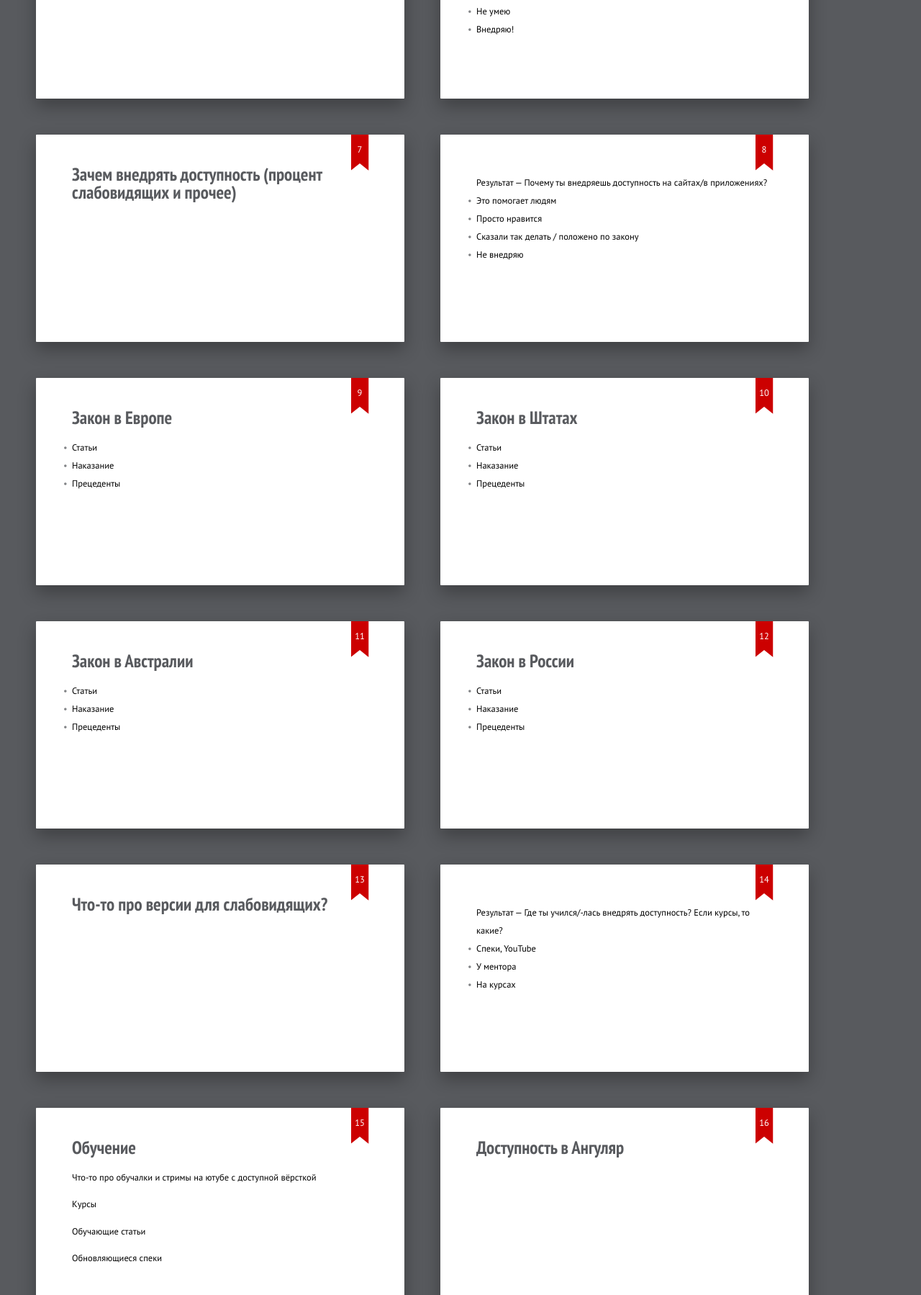
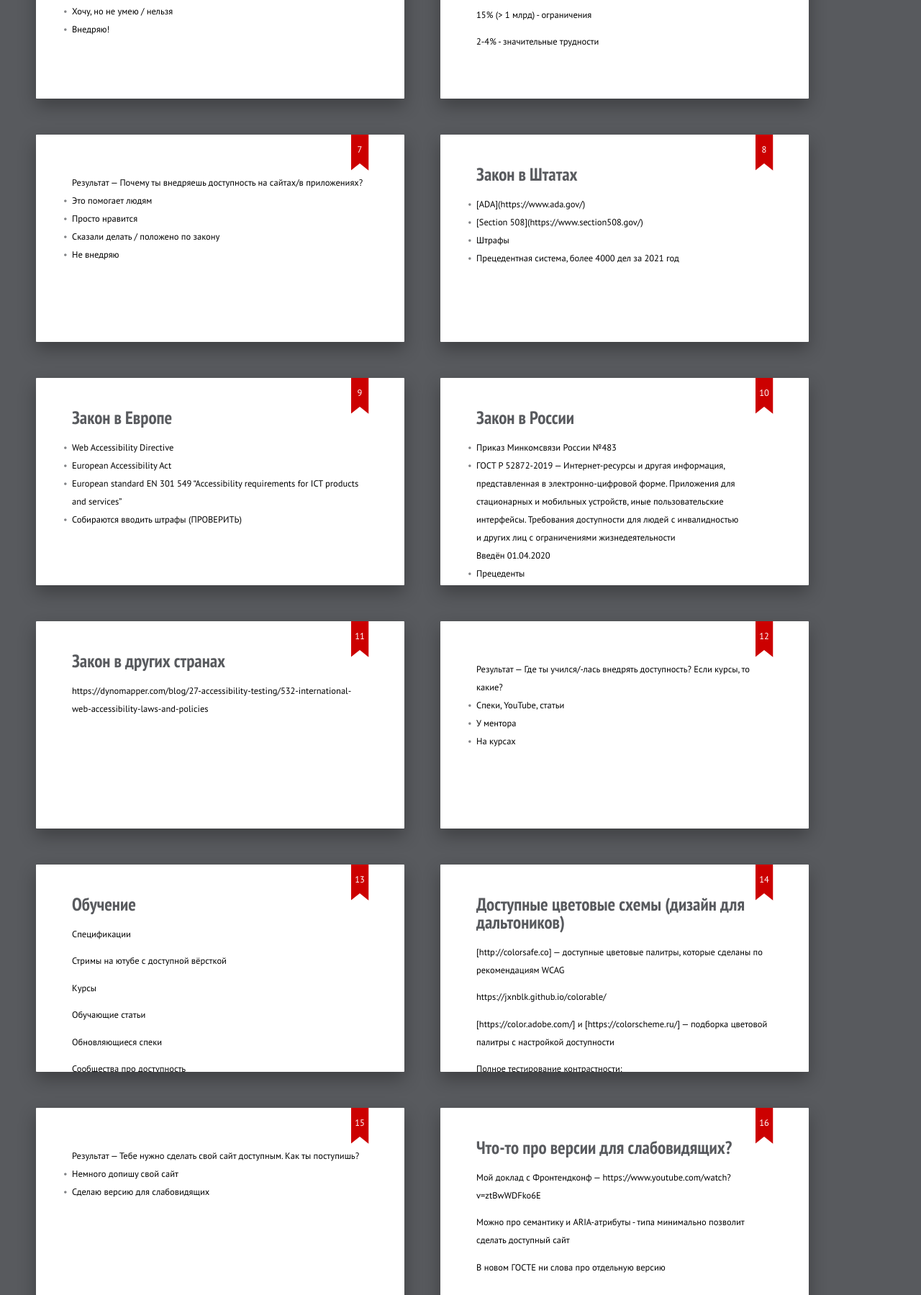
Before and after one commit to lenaryan/state-of-a11y, a plain HTML site: page index.html in a window 1280 px wide. Shown: the part 1001-2800 px from the top of the page at 72% size. Drawn offline with Linux system fonts and the light colour scheme.

Commit message:
new structure

```diff
--- a/index.html
+++ b/index.html
@@ -52,10 +52,6 @@
 		</section>
 
 		<section class="slide">
-			<h2>Число докладов про доступность увеличилось???</h2>
-		</section>
-
-		<section class="slide">
 			<h2>Что такое доступность</h2>
 		</section>
 
@@ -65,13 +61,15 @@
 				Результат — Почему ты НЕ внедряешь доступность на сайтах/в приложениях?
 				<li>Не хочу</li>
 				<li>У нас нет таких клиентов</li>
-				<li>Не умею</li>
+				<li>Хочу, но не умею / нельзя</li>
 				<li>Внедряю!</li>
 			</ul>
 		</section>
 
 		<section class="slide">
-			<h2>Зачем внедрять доступность (процент слабовидящих и прочее)</h2>
+			<h2>Зачем внедрять доступность (процент слабовидящих- Зачем внедрять доступность (процент слабовидящих, виды нарушений, временные ограничения)</h2>
+			<p>15% (> 1 млрд) - ограничения</p>
+			<p>2-4% - значительные трудности</p>
 		</section>
 
 		<section class="slide">
@@ -80,56 +78,52 @@
 				Результат — Почему ты внедряешь доступность на сайтах/в приложениях?
 				<li>Это помогает людям</li>
 				<li>Просто нравится</li>
-				<li>Сказали так делать / положено по закону</li>
+				<li>Сказали делать / положено по закону</li>
 				<li>Не внедряю</li>
+			</ul>
+		</section>
+
+		<section class="slide">
+			<h2>Закон в Штатах</h2>
+			<ul>
+				<li>[ADA](https://www.ada.gov/)</li>
+				<li>[Section 508](https://www.section508.gov/)</li>
+				<li>Штрафы</li>
+				<li>Прецедентная система, более 4000 дел за 2021 год</li>
 			</ul>
 		</section>
 
 		<section class="slide">
 			<h2>Закон в Европе</h2>
 			<ul>
-				<li>Статьи</li>
-				<li>Наказание</li>
-				<li>Прецеденты</li>
-			</ul>
-		</section>
-
-		<section class="slide">
-			<h2>Закон в Штатах</h2>
-			<ul>
-				<li>Статьи</li>
-				<li>Наказание</li>
-				<li>Прецеденты</li>
-			</ul>
-		</section>
-
-		<section class="slide">
-			<h2>Закон в Австралии</h2>
-			<ul>
-				<li>Статьи</li>
-				<li>Наказание</li>
-				<li>Прецеденты</li>
+				<li>Web Accessibility Directive</li>
+				<li>European Accessibility Act</li>
+				<li>European standard EN 301 549 “Accessibility requirements for ICT products and services”</li>
+				<li>Собираются вводить штрафы (ПРОВЕРИТЬ)</li>
 			</ul>
 		</section>
 
 		<section class="slide">
 			<h2>Закон в России</h2>
 			<ul>
-				<li>Статьи</li>
-				<li>Наказание</li>
+				<li>Приказ Минкомсвязи России №483</li>
+				<li>ГОСТ Р 52872-2019 — Интернет-ресурсы и другая информация, представленная в электронно-цифровой форме. Приложения для стационарных и мобильных устройств, иные пользовательские интерфейсы. Требования доступности для людей с инвалидностью и других лиц с ограничениями жизнедеятельности
+					<br>
+					Введён 01.04.2020</li>
 				<li>Прецеденты</li>
 			</ul>
 		</section>
 
 		<section class="slide">
-			<h2>Что-то про версии для слабовидящих?</h2>
+			<h2>Закон в других странах</h2>
+            <p>https://dynomapper.com/blog/27-accessibility-testing/532-international-web-accessibility-laws-and-policies</p>
 		</section>
 
 		<section class="slide">
 			<h2></h2>
 			<ul>
 				Результат — Где ты учился/-лась внедрять доступность? Если курсы, то какие?
-				<li>Спеки, YouTube</li>
+				<li>Спеки, YouTube, статьи</li>
 				<li>У ментора</li>
 				<li>На курсах</li>
 			</ul>
@@ -137,22 +131,64 @@
 
 		<section class="slide">
 			<h2>Обучение</h2>
-			<p>Что-то про обучалки и стримы на ютубе с доступной вёрсткой</p>
+			<p>Спецификации</p>
+			<p>Стримы на ютубе с доступной вёрсткой</p>
             <p>Курсы</p>
             <p>Обучающие статьи</p>
             <p>Обновляющиеся спеки</p>
+            <p>Сообщества про доступность</p>
+            <p>Митапы и мероприятия</p>
+            <p>Рассылки</p>
+		</section>
+
+		<section class="slide">
+			<h2>Доступные цветовые схемы (дизайн для дальтоников)</h2>
+            <p>[http://colorsafe.co] — доступные цветовые палитры, которые сделаны по рекомендациям WCAG</p>
+			<p>https://jxnblk.github.io/colorable/</p>
+            <p>[https://color.adobe.com/] и [https://colorscheme.ru/] — подборка цветовой палитры с настройкой доступности</p>
+			<p>Полное тестирование контрастности:</p>
+			<p>https://webaim.org/resources/contrastchecker/ - Color Contrast Checker</p>
+			<p>https://www.paciellogroup.com/resources/contrastanalyser/ - Color Contrast Analyzer</p>
+		</section>
+
+		<section class="slide">
+			<h2></h2>
+			<ul>
+				Результат — Тебе нужно сделать свой сайт доступным. Как ты поступишь?
+				<li>Немного допишу свой сайт</li>
+				<li>Сделаю версию для слабовидящих</li>
+			</ul>
+		</section>
+
+        <section class="slide">
+			<h2>Что-то про версии для слабовидящих?</h2>
+			<p>Мой доклад с Фронтендконф — https://www.youtube.com/watch?v=ztBwWDFko6E</p>
+            <p>Можно про семантику и ARIA-атрибуты - типа минимально позволит сделать доступный сайт</p>
+            <p>В новом ГОСТЕ ни слова про отдельную версию</p>
 		</section>
 
 		<section class="slide">
 			<h2>Доступность в Ангуляр</h2>
+            <p>Angular Material https://material.angular.io</p>
+            <p>Доклад Глафиры Жур https://www.youtube.com/watch?v=RFs3A0eqM64</p>
+			<p>Syncfusion Angular UI — https://ej2.syncfusion.com/angular/documentation/introduction/</p>
+			<p>Поддерживаются ARIA-атрибуты</p>
+			<p>@angular/cdk/a11y</p>
+			<p>@angular-eslint</p>
 		</section>
 
 		<section class="slide">
 			<h2>Доступность в Реакте</h2>
+			<p>Поддерживаются ARIA-атрибуты</p>
+			<p>eslint-plugin-jsx-a11y</p>
+			<p>react-axe (@axe-core/react)</p>
+			<p>React Aria</p>
 		</section>
 
 		<section class="slide">
 			<h2>Доступность во Вью</h2>
+			<p>Сообщество Vue A11y</p>
+			<p>Тут части из моего доклада</p>
 		</section>
 
 		<section class="slide">
@@ -161,10 +197,6 @@
 
 		<section class="slide">
 			<h2>Доступность в iOS</h2>
-		</section>
-
-		<section class="slide">
-			<h2>Тестирование</h2>
 		</section>
 
 		<section class="slide">
@@ -179,8 +211,15 @@
 		</section>
 
 		<section class="slide">
+			<h2>Тестирование</h2>
+            <p>axe, wave, lighthouse, nu html validator, eslint?, devtools accessibility tab, acessibility tree, visual deficiencies emulation</p>
+			<p>axe accessibility linter</p>
+			<p>Скринридеры</p>
+		</section>
+
+		<section class="slide">
 			<h2>Что сделано на данный момент</h2>
-			<p>Доступные сайты (число, если увеличилось)</p>
+			<p>Доступные сайты</p>
 			<p>Доступные приложения Яндекса (такси)</p>
 			<p>
 				Yandex Go —
@@ -193,28 +232,20 @@
 		</section>
 
 		<section class="slide">
-			<h2>Доступные цветовые схемы (дизайн для дальтоников)</h2>
-            <p>[http://colorsafe.co] — доступные цветовые палитры, которые сделаны по
-                    рекомендациям WCAG. Впишите в форму составляющие вашего дизайна: цвет фона, семейство шрифта, кегль, начертание,
-                    коэффициент контрастности. На основе этих данных программа сгенерирует безопасную палитру.</p>
-            <p>[https://color.adobe.com/] и [https://colorscheme.ru/] — подборка
-                        цветовой палитры с настройкой доступности</p>
-		</section>
-
-		<section class="slide">
 			<h2>Доступные девайсы</h2>
             <p>[https://twitter.com/tomwarren/status/1524041582709645312?t=1SVgvatEXaxw6T62-xEuFw]
                 - доступные контроллеры от Майкрософт</p>
 		</section>
 
 		<section class="slide">
-			<h2>Тренды в развитии доступности???</h2>
+			<h2>Тренды в развитии доступности</h2>
+            <p>Профессии с алли — спецы по внедрению, консультанты</p>
 		</section>
 
         <section class="slide">
 			<h2>Перспективы по развитию доступности</h2>
+			<p>Тут пока хз</p>
 		</section>
-
 
 		<footer class="badge">
 			<a href="https://github.com/lenaryan/state-of-a11y">Fork me on GitHub</a>
```
